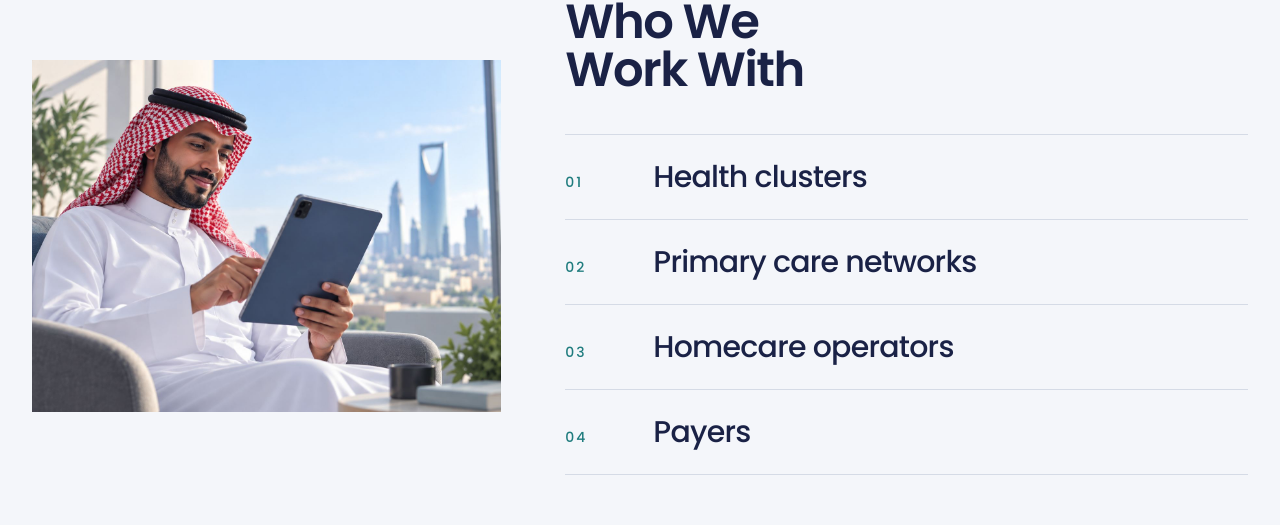
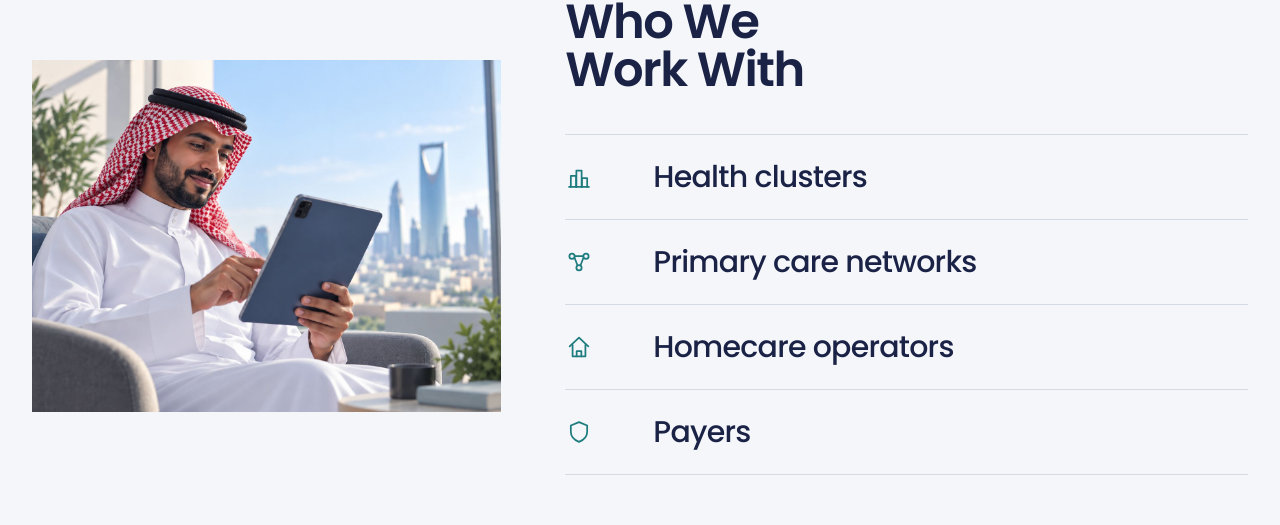
Before and after one commit to umarso123/twins-health, a React (Vite) app: page / in a window 1280 px wide. Shown: the part 3648-4173 px from the top of the page. Built offline with nearby package versions, Linux system fonts and the light colour scheme.

Commit message:
Refactor WhoWeWorkWith component to enhance audience representation by converting audience items into objects with labels and icons. Updated rendering logic for improved layout and visual consistency.

```diff
--- a/src/components/WhoWeWorkWith.tsx
+++ b/src/components/WhoWeWorkWith.tsx
@@ -3,10 +3,46 @@ import { Container } from './Container'
 import { Reveal } from './Reveal'
 
 const audiences = [
-  'Health clusters',
-  'Primary care networks',
-  'Homecare operators',
-  'Payers',
+  {
+    label: 'Health clusters',
+    icon: (
+      <svg viewBox="0 0 24 24" className="h-7 w-7" aria-hidden="true" fill="none" stroke="currentColor" strokeWidth="1.5" strokeLinecap="round" strokeLinejoin="round">
+        <path d="M3.5 20.5h17" />
+        <path d="M5 20.5V11h4.5v9.5" />
+        <path d="M9.75 20.5V6.5h4.5V20.5" />
+        <path d="M14.5 20.5V13H19v7.5" />
+      </svg>
+    ),
+  },
+  {
+    label: 'Primary care networks',
+    icon: (
+      <svg viewBox="0 0 24 24" className="h-7 w-7" aria-hidden="true" fill="none" stroke="currentColor" strokeWidth="1.5" strokeLinecap="round">
+        <path d="M8.2 8.4 10.6 14.6M15.8 8.4 13.4 14.6M8.4 7h7.2" />
+        <circle cx="6" cy="7" r="2.25" />
+        <circle cx="18" cy="7" r="2.25" />
+        <circle cx="12" cy="17" r="2.25" />
+      </svg>
+    ),
+  },
+  {
+    label: 'Homecare operators',
+    icon: (
+      <svg viewBox="0 0 24 24" className="h-7 w-7" aria-hidden="true" fill="none" stroke="currentColor" strokeWidth="1.5" strokeLinecap="round" strokeLinejoin="round">
+        <path d="M4 11.5 12 4l8 7.5" />
+        <path d="M6.5 10.2V20h11V10.2" />
+        <path d="M10 20v-4.5h4V20" />
+      </svg>
+    ),
+  },
+  {
+    label: 'Payers',
+    icon: (
+      <svg viewBox="0 0 24 24" className="h-7 w-7" aria-hidden="true" fill="none" stroke="currentColor" strokeWidth="1.5" strokeLinecap="round" strokeLinejoin="round">
+        <path d="M12 3.5 19 6.4v5.4c0 4.1-2.7 7-7 8.7-4.3-1.7-7-4.6-7-8.7V6.4L12 3.5z" />
+      </svg>
+    ),
+  },
 ]
 
 export function WhoWeWorkWith() {
@@ -36,21 +72,19 @@ export function WhoWeWorkWith() {
             </h2>
           </Reveal>
           <Reveal delay={80}>
-            <ol className="mt-8 lg:mt-10">
-              {audiences.map((audience, index) => (
+            <ul className="mt-8 lg:mt-10">
+              {audiences.map((audience) => (
                 <li
-                  key={audience}
-                  className="grid grid-cols-[3.5rem_minmax(0,1fr)] items-baseline gap-4 border-t border-line py-5 last:border-b sm:grid-cols-[4.5rem_minmax(0,1fr)] sm:py-6"
+                  key={audience.label}
+                  className="grid grid-cols-[3.5rem_minmax(0,1fr)] items-center gap-4 border-t border-line py-5 last:border-b sm:grid-cols-[4.5rem_minmax(0,1fr)] sm:py-6"
                 >
-                  <span className="text-sm font-medium tracking-[0.14em] text-brand-teal-deep">
-                    {String(index + 1).padStart(2, '0')}
-                  </span>
+                  <span className="text-brand-teal-deep">{audience.icon}</span>
                   <span className="text-2xl font-medium tracking-tight text-ink sm:text-3xl">
-                    {audience}
+                    {audience.label}
                   </span>
                 </li>
               ))}
-            </ol>
+            </ul>
             {/* Client logo insertion area: add approved logos from src/assets/logos/ here. */}
             <div data-client-logos />
           </Reveal>
```
